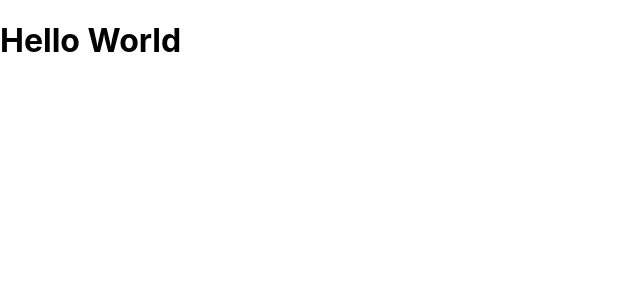
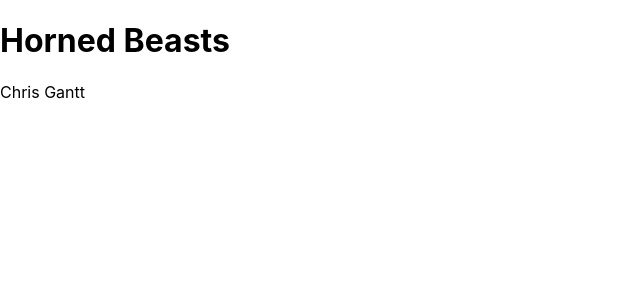
Before and after one commit to ganttArt/codefellows-301-horned-beasts, a React (Create React App) app: page / in a window 1280 px wide. Shown: the top 300 px of the page, without its empty margins (0-640 px from the left). Built offline with nearby package versions, Linux system fonts and the light colour scheme.

Commit message:
Created header and footer components, and imported and invoked them in App.js.

```diff
--- a/src/App.js
+++ b/src/App.js
@@ -1,10 +1,13 @@
 import React from 'react';
+import Header from './components/header.js';
+import Footer from './components/footer.js';
 
 class App extends React.Component {
   render() {
     return (
       <div className="App">
-        <h1>Hello World</h1>
+        <Header />
+        <Footer />
       </div>
     );
   }
--- /dev/null
+++ b/src/components/footer.js
@@ -0,0 +1,11 @@
+import React from 'react';
+
+class Footer extends React.Component {
+  render() {
+    return (
+      <p>Chris Gantt</p>
+    );
+  }
+}
+
+export default Footer;
--- /dev/null
+++ b/src/components/header.js
@@ -0,0 +1,11 @@
+import React from 'react';
+
+class Header extends React.Component {
+  render() {
+    return (
+      <h1>Horned Beasts</h1>
+    );
+  }
+}
+
+export default Header;
```
Also changed, not shown: src/components/main.js (added).
